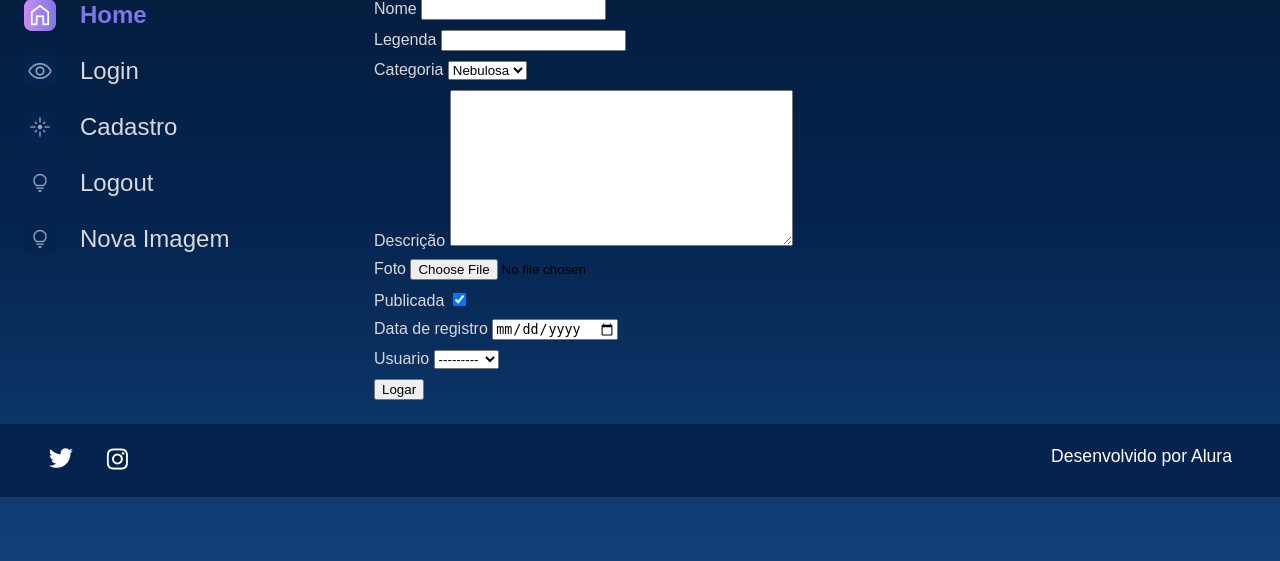
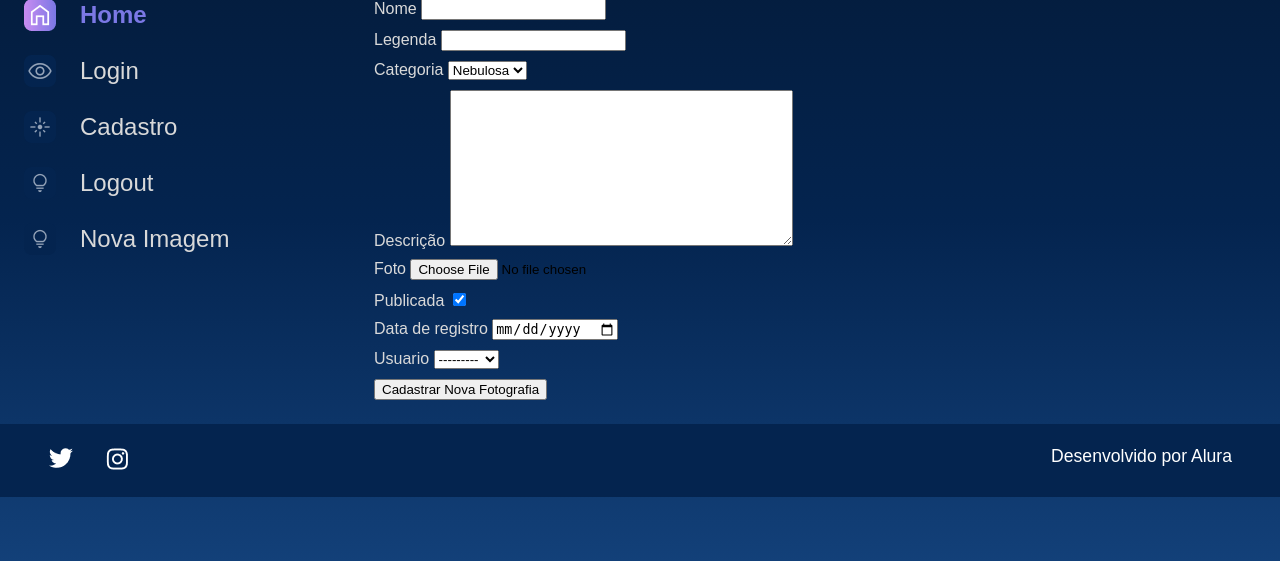
Before and after one commit to Berllock/alura_space, a Django app: page /nova-imagem in a window 1280 px wide. Shown: the part 179-740 px from the top of the page. Run offline with Django 5.2, Linux system fonts and the light colour scheme; the visitor is signed in with stand-in values (Sample User, id 1); data comes from the database, SQL or seed files in the repository.

Commit message:
Add buttons and template

```diff
--- a/apps/galeria/views.py
+++ b/apps/galeria/views.py
@@ -37,7 +37,7 @@
 
     form = FotografiaForms
     if request.method == 'POST':
-        form = FotografiaForms(request.POST)
+        form = FotografiaForms(request.POST, request.FILES)
         if form.is_valid():
             form.save()
             messages.success(request, 'Nova fotografia cadastrada')
--- a/templates/galeria/nova_imagem.html
+++ b/templates/galeria/nova_imagem.html
@@ -2,7 +2,7 @@
 {% load static%}
 {% block content %}
             <section class="galeria" style="margin-left: 5em">
-                <form action="{% url 'login' %}" method="POST">
+                <form action="{% url 'nova_imagem' %}" method="POST" enctype="multipart/form-data">
                     {% csrf_token %}
                     <div class="row">
                         {% for field in form.visible_fields %}
@@ -13,7 +13,7 @@
                         {% endfor %}
                     </div>
                     <div>
-                        <button class="btn btn-success col-12" style="padding: top 5px;" type="submit">Logar</button>
+                        <button class="btn btn-success col-12" style="padding: top 5px;" type="submit">Cadastrar Nova Fotografia</button>
                     </div>
                 </form>
             </section>
```
Also changed, not shown: templates/galeria/imagem.html (+9 -5 lines).
